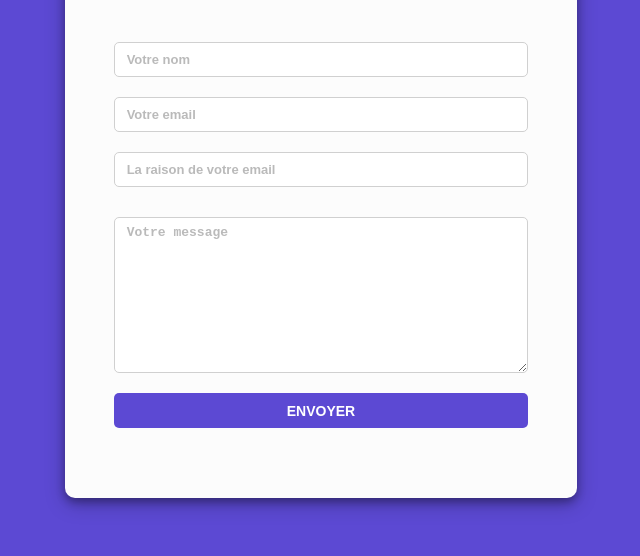
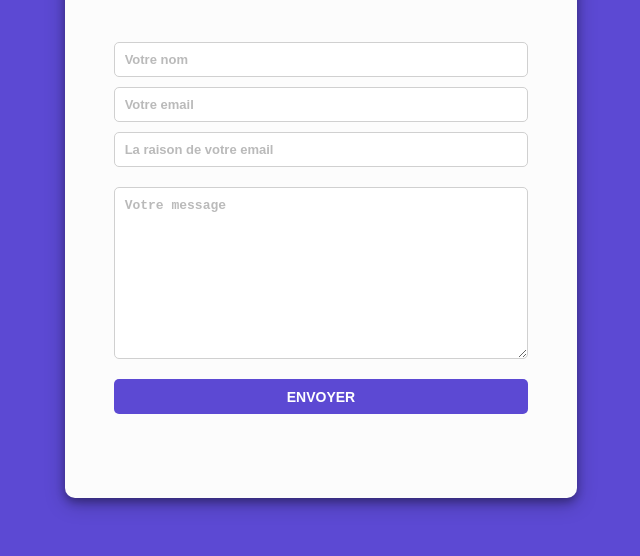
Before and after one commit to LilaGuill/formulaire-front-end, a plain HTML site: page index.html in a window 1280 px wide. Shown: the part 162-718 px from the top of the page, without its empty margins (319-959 px from the left). Drawn offline with nearby package versions, Linux system fonts and the light colour scheme; files whose address does not match are found by name.

Commit message:
form-css

```diff
--- a/css/style.css
+++ b/css/style.css
@@ -49,9 +49,11 @@ textarea {
   border: 1px solid #d0d0d0;
   outline: none;
   box-sizing: border-box;
+  padding: 10px;
+  color: rgb(50, 50, 52);
 }
 input {
-  margin: 10px;
+  margin-top: 10px;
   height: 35px;
 }
 button {
@@ -69,17 +71,13 @@ button {
 }
 textarea {
   margin-top: 20px;
-  box-sizing: border-box;
 }
 input::placeholder {
   color: var(--grey-ligth);
-  padding-left: 10px;
 }
 
 textarea::placeholder {
   color: var(--grey-ligth);
-  padding-left: 10px;
-  padding-top: 5px;
 }
 input:focus {
   padding-left: 10px;
```
